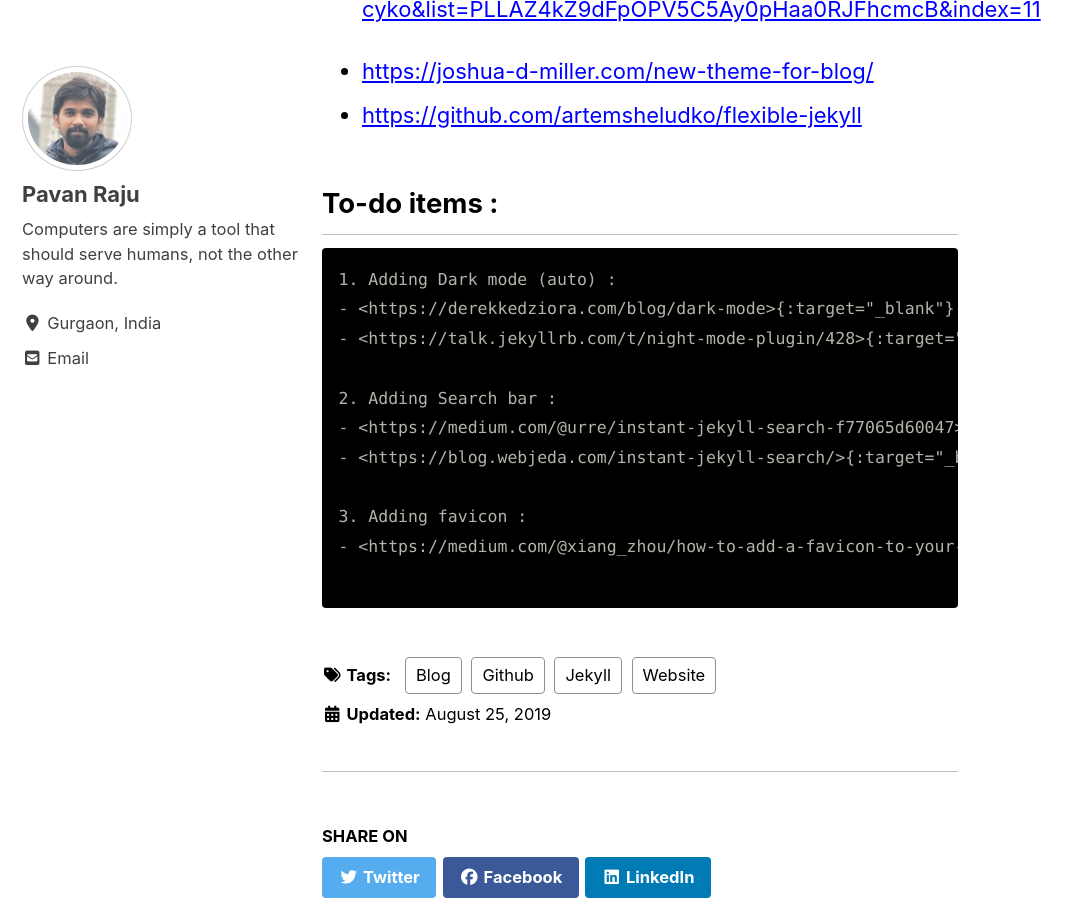
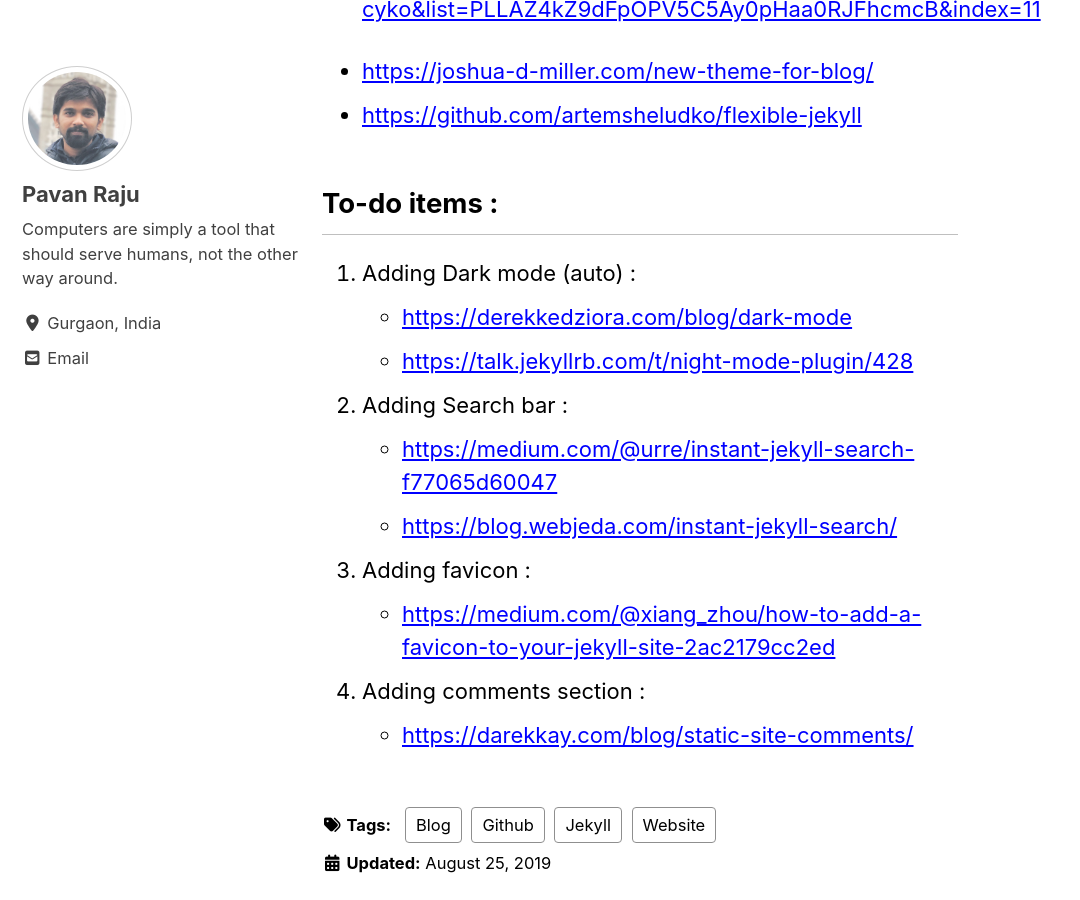
Before and after one commit to iampavan/themacguy, a Jekyll site: the page built from _posts/2019/2019-08-August/2019-08-25-01-Build-Jekyll-site.md, in a window 1280 px wide and 900 px high, scrolled down 1402 px. Shown: the whole window, without its empty margins (0-1080 px from the left). Built offline with Jekyll 4.4.1, drawn with Linux system fonts in a browser that asks for light colours; cached includes are drawn as plain includes; nearby versions of some CDN libraries.

Commit message:
updated to-do items

````diff
--- a/_posts/2019/2019-08-August/2019-08-25-01-Build-Jekyll-site.md
+++ b/_posts/2019/2019-08-August/2019-08-25-01-Build-Jekyll-site.md
@@ -41,7 +41,6 @@ Random
 
 ## To-do items :
 
-```
 1. Adding Dark mode (auto) :
 - <https://derekkedziora.com/blog/dark-mode>{:target="_blank"}
 - <https://talk.jekyllrb.com/t/night-mode-plugin/428>{:target="_blank"}
@@ -53,4 +52,5 @@ Random
 3. Adding favicon :
 - <https://medium.com/@xiang_zhou/how-to-add-a-favicon-to-your-jekyll-site-2ac2179cc2ed>{:target="_blank"}
 
-```
+4. Adding comments section :
+- <https://darekkay.com/blog/static-site-comments/>{:target="_blank"}
````
